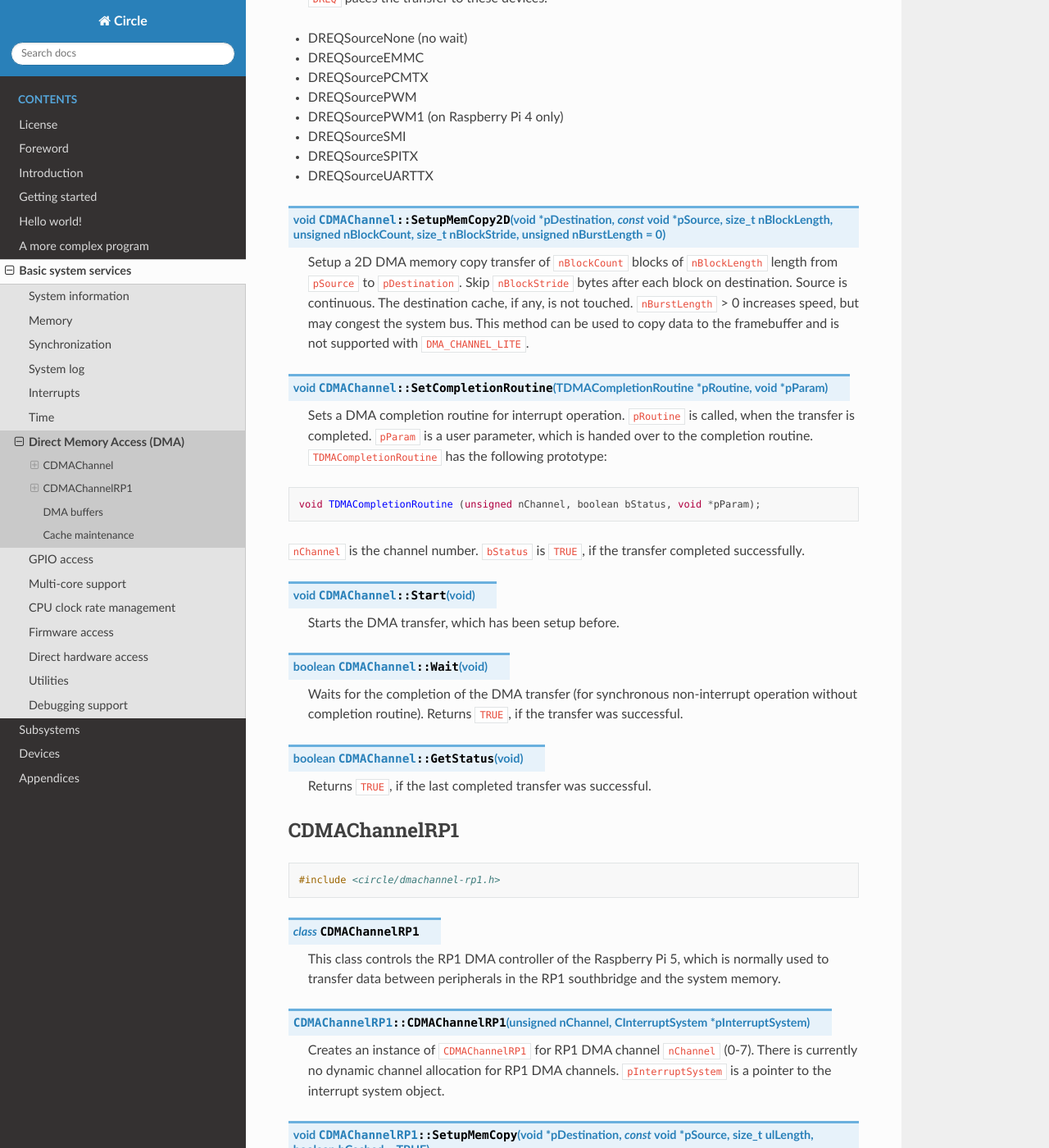
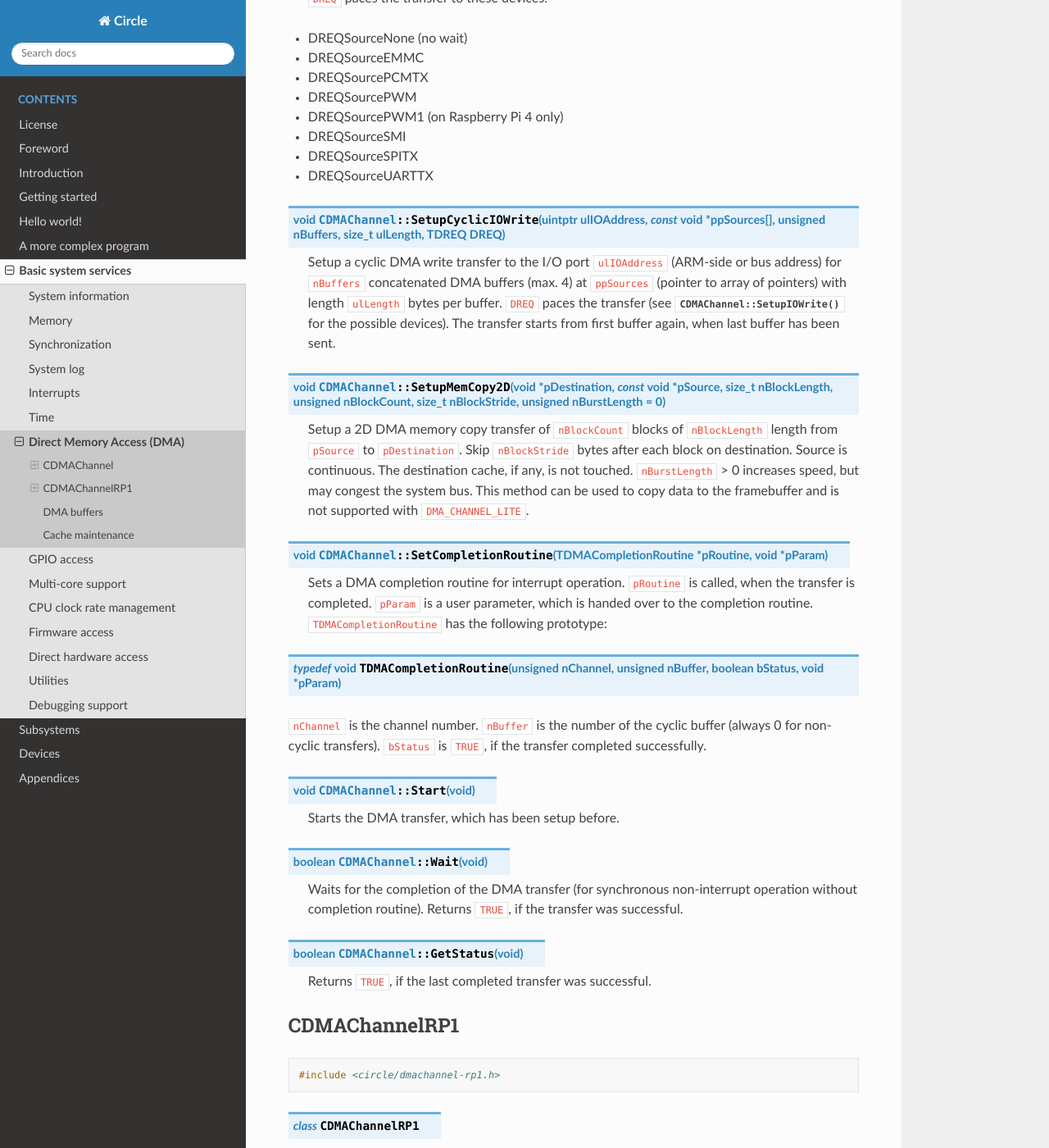
Before and after one commit to rsta2/circle-docs, a Sphinx documentation site: the page built from docs/basic-system-services/direct-memory-access.rst, in a window 1280 px wide and 1400 px high, scrolled down 1326 px. Shown: the whole window at 82% size. Built offline with Sphinx 7.4.7 and the Read the Docs theme 3.1.0, drawn with Linux system fonts in a browser that asks for light colours.

Commit message:
basic-system-services/direct-memory-access: Add CDMAChannel::SetupCyclicIOWrite()

```diff
--- a/docs/basic-system-services/direct-memory-access.rst
+++ b/docs/basic-system-services/direct-memory-access.rst
@@ -48,6 +48,10 @@ CDMAChannel
 * DREQSourceSPITX
 * DREQSourceUARTTX
 
+.. cpp:function:: void CDMAChannel::SetupCyclicIOWrite (uintptr ulIOAddress, const void *ppSources[], unsigned nBuffers, size_t ulLength, TDREQ DREQ)
+
+	Setup a cyclic DMA write transfer to the I/O port ``ulIOAddress`` (ARM-side or bus address) for ``nBuffers`` concatenated DMA buffers (max. 4) at ``ppSources`` (pointer to array of pointers) with length ``ulLength`` bytes per buffer. ``DREQ`` paces the transfer (see :cpp:func:`CDMAChannel::SetupIOWrite` for the possible devices). The transfer starts from first buffer again, when last buffer has been sent.
+
 .. cpp:function:: void CDMAChannel::SetupMemCopy2D (void *pDestination, const void *pSource, size_t nBlockLength, unsigned nBlockCount, size_t nBlockStride, unsigned nBurstLength = 0)
 
 	Setup a 2D DMA memory copy transfer of ``nBlockCount`` blocks of ``nBlockLength`` length from ``pSource`` to ``pDestination``. Skip ``nBlockStride`` bytes after each block on destination. Source is continuous. The destination cache, if any, is not touched. ``nBurstLength`` > 0 increases speed, but may congest the system bus. This method can be used to copy data to the framebuffer and is not supported with ``DMA_CHANNEL_LITE``.
@@ -56,11 +60,9 @@ CDMAChannel
 
 	Sets a DMA completion routine for interrupt operation. ``pRoutine`` is called, when the transfer is completed. ``pParam`` is a user parameter, which is handed over to the completion routine. ``TDMACompletionRoutine`` has the following prototype:
 
-.. code-block:: c++
+.. c:type:: void TDMACompletionRoutine (unsigned nChannel, unsigned nBuffer, boolean bStatus, void *pParam)
 
-	void TDMACompletionRoutine (unsigned nChannel, boolean bStatus, void *pParam);
-
-``nChannel`` is the channel number. ``bStatus`` is ``TRUE``, if the transfer completed successfully.
+``nChannel`` is the channel number. ``nBuffer`` is the number of the cyclic buffer (always 0 for non-cyclic transfers). ``bStatus`` is ``TRUE``, if the transfer completed successfully.
 
 .. cpp:function:: void CDMAChannel::Start (void)
 
```
